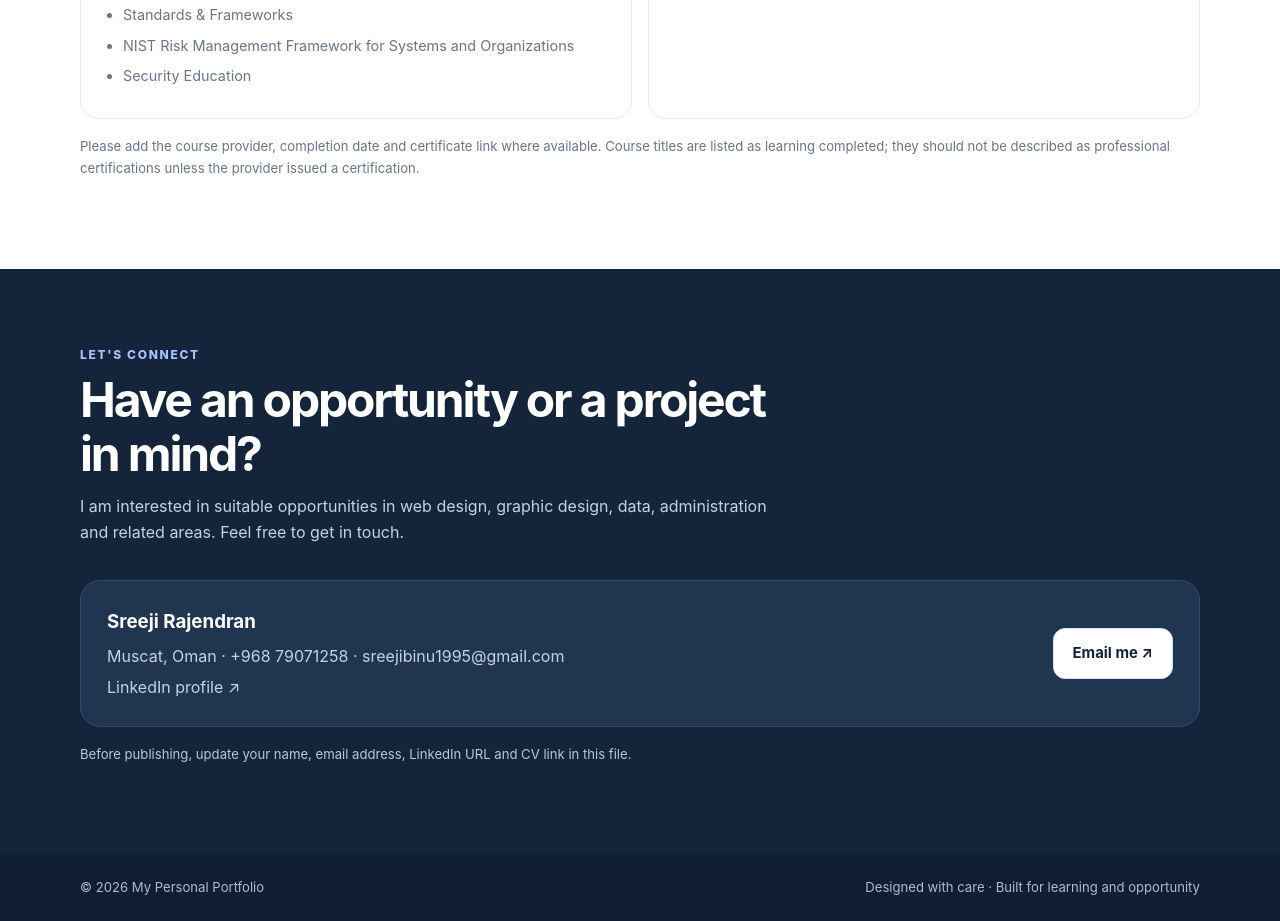
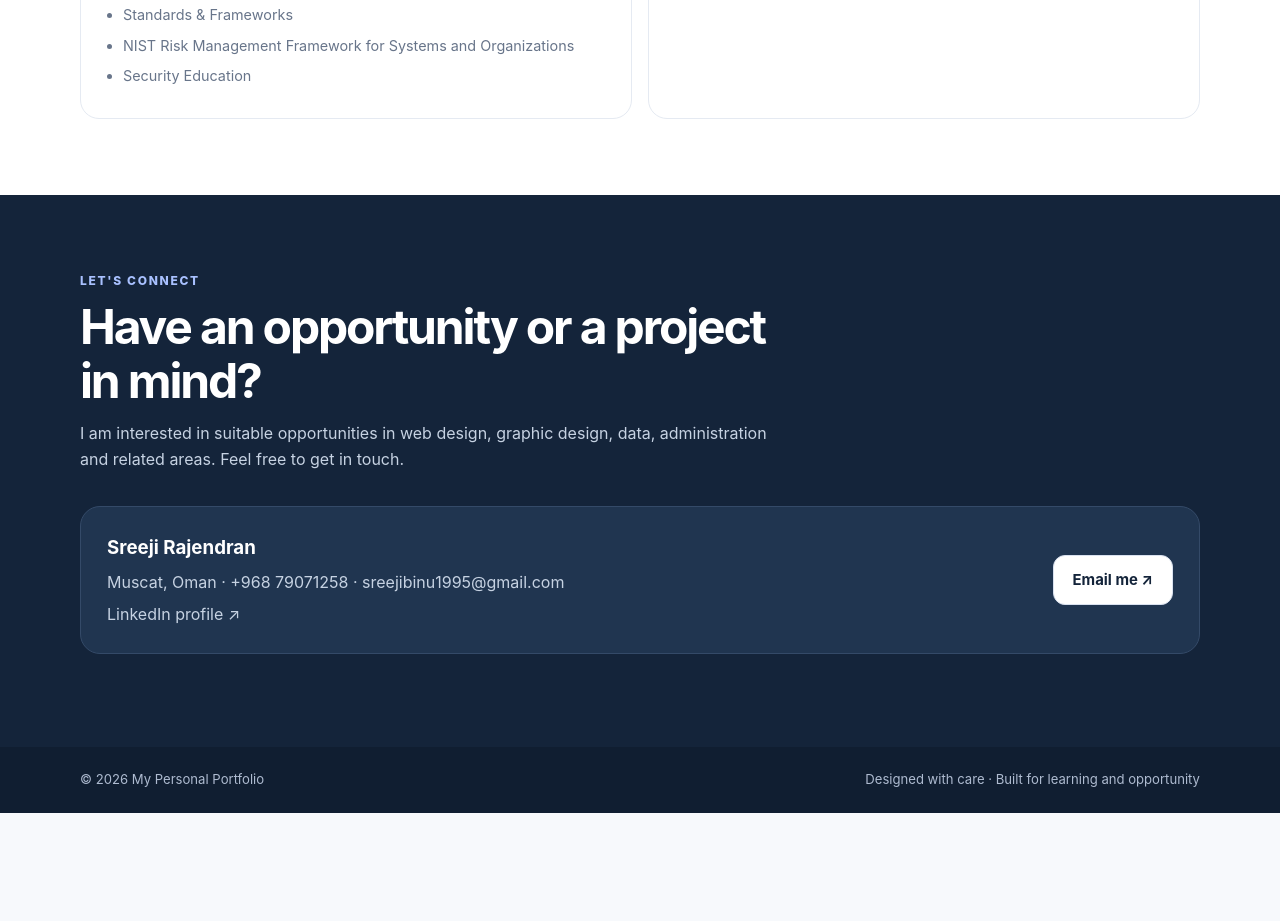
Before and after one commit to sreeji-binu/sreeji-binu.github.io, a plain HTML site: page index.html in a window 1280 px wide. Shown: the part 8414-9335 px from the top of the page. After the commit the page ends 9227 px from the top, so only its background shows below. Drawn offline with Linux system fonts and the light colour scheme.

Commit message:
Update index.html

```diff
--- a/index.html
+++ b/index.html
@@ -289,16 +289,14 @@
         <div class="course-group"><h3>🤖 AI, ethics & security</h3><ul><li>AI Data Management</li><li>AI for Business Professionals</li><li>AI Ethics for Beginners</li><li>AI Security & Governance</li><li>Social & Ethical Awareness</li><li>AI and Human Rights</li><li>Introduction to Cybersecurity Awareness</li><li>Standards & Frameworks</li><li>NIST Risk Management Framework for Systems and Organizations</li><li>Security Education</li></ul></div>
         <div class="course-group"><h3>💼 Professional development</h3><ul><li>Project Management</li><li>Professional Development (HP LIFE)</li></ul></div>
       </div>
-      <p class="note">Please add the course provider, completion date and certificate link where available. Course titles are listed as learning completed; they should not be described as professional certifications unless the provider issued a certification.</p>
-    </div>
+
   </section>
 
   <section class="contact" id="contact">
     <div class="wrap">
       <div class="section-head"><div class="kicker" style="color:#a9c1ff">Let's connect</div><h2>Have an opportunity or a project in mind?</h2><p>I am interested in suitable opportunities in web design, graphic design, data, administration and related areas. Feel free to get in touch.</p></div>
       <div class="contact-box"><div><h3 style="margin:0">Sreeji Rajendran</h3><p>Muscat, Oman · +968 79071258 · sreejibinu1995@gmail.com</p><p><a href="https://linkedin.com/in/sreeji-binu-44067a3a8" target="_blank" rel="noopener">LinkedIn profile ↗</a></p></div><a class="btn secondary" href="mailto:sreejibinu1995@gmail.com">Email me ↗</a></div>
-      <p class="note" style="color:#b8c7dc">Before publishing, update your name, email address, LinkedIn URL and CV link in this file.</p>
-    </div>
+      <p class="note" style="color:#b8c7dc">   </div>
   </section>
 </main>
 <footer><div class="wrap"><span>© 2026 My Personal Portfolio</span><span>Designed with care · Built for learning and opportunity</span></div></footer>
```
